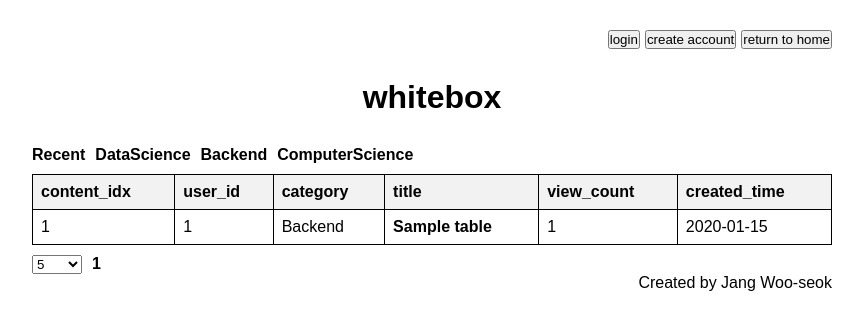
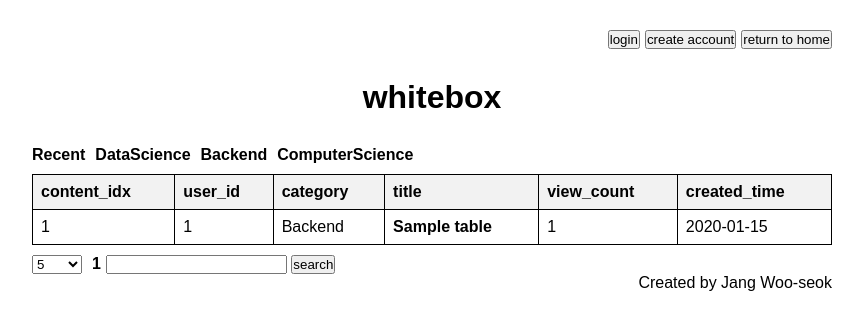
Before and after one commit to applesaltsky/whitebox, a FastAPI app: page / in a window 1280 px wide. Shown: the top 330 px of the page, without its empty margins (208-1071 px from the left). Run offline with FastAPI, Linux system fonts and the light colour scheme; data comes from the database, SQL or seed files in the repository; tables that the repository leaves empty hold one stand-in row (values such as "Sample post"); parts of the project's set-up code (start-up, migrations or seed data) failed here and were passed over.

Commit message:
ADD SEARCH

```diff
--- a/app.py
+++ b/app.py
@@ -55,7 +55,8 @@ if empty_user_db:
                     user_password_question = admin_user_info['user_password_question'],
                     user_password_answer = admin_user_info['user_password_answer'],
                     created_time=datetime.now(),
-                    previlage='admin')
+                    previlage='admin',
+                    encrypter=encrypter)
 
 
 
@@ -191,7 +192,8 @@ async def request_counter_middleware(request:Request, call_next):
 def home_handler(session_id:str = Cookie(default='-'),
                  category:str|None=Query(default=None),
                  page:int=Query(default=1),
-                 row_cnt:int=Query(default=5)
+                 row_cnt:int=Query(default=5),
+                 search_pattern:str|None=Query(default=None)
                  ):
     template = 'home.html'
     with open(Path(config.PATH_TEMPLATES,template),'rt',encoding='utf-8') as f:
@@ -201,17 +203,16 @@ def home_handler(session_id:str = Cookie(default='-'),
 
     content_list = db_controller.get_content_list(category=category,
                                                   page=page,
-                                                  row_cnt=row_cnt
+                                                  row_cnt=row_cnt,
+                                                  search_pattern=search_pattern
                                                   )
 
     category_idx = db_controller.get_category_idx_with_category(category)
     content_count = db_controller.get_content_count(category_idx=category_idx)
-
     page_list = []
     for i in range(config.max_page_count):
         if i * row_cnt < content_count:
             page_list.append(i+1)
-
     category_list = db_controller.get_category_list()
 
     body = jinja2.Template(body).render(**{"content_list":content_list,
@@ -580,7 +581,7 @@ def handle_edit_user_request(session_id:str = Cookie(default='-'),
                               ):
 
     user_info_in_session = session_controller.get_session(session_id)
-    user_info_in_db = db_controller.get_user_with_id_password(user_id,user_password)
+    user_info_in_db = db_controller.get_user_with_id_password(user_id,user_password,encrypter)
 
     if not checker.is_same_user_info_db_and_session(user_info_in_db,user_info_in_session):
         error_message = 'password confirm failed. please, check your input.'
@@ -610,7 +611,8 @@ def handle_edit_user_request(session_id:str = Cookie(default='-'),
                               user_id_new,
                               user_password_new,
                               user_password_question,
-                              user_password_answer)
+                              user_password_answer,
+                              encrypter)
 
     #update session
     session_controller.delete_session(session_id)
@@ -665,7 +667,7 @@ def serve_user_login_form(error_message:str = Query(default=' ')):
 
 @app.post('/login')
 def user_login_requests_handler(user_id:str=Form(default='-'),user_password:str=Form(default='-')):
-    user_info = db_controller.get_user_with_id_password(user_id,user_password)
+    user_info = db_controller.get_user_with_id_password(user_id,user_password,encrypter)
     is_valid_user_info = checker.is_valid_user_info(user_info)
     if not is_valid_user_info:
         status_code = 303
--- a/db_control.py
+++ b/db_control.py
@@ -96,19 +96,24 @@ class DBController(db_control_sql):
 
     def get_content_count(self,category_idx:str)->int:
         SQL = self.SQL_GET_CONTENT_COUNT.render(**{"category_idx":category_idx})
+        print('get content_count sql', SQL)
         with sqlite3.connect(str(self.db_path)) as conn:
             cursor = conn.cursor()
             for i in cursor.execute(SQL):
                 return i[0]
 
-    def get_content_list(self,category:str=None,page:int|None=None,row_cnt:int|None=None)->list[dict]:
+    def get_content_list(self,category:str=None,
+                         page:int|None=None,
+                         row_cnt:int|None=None,
+                         search_pattern:str|None=None
+                        )->list[dict]:
         '''
         page 1 / row cnt 5  -> get 1,2,3,4,5
         page 3 / row cnt 10 -> get 21~30
         '''
         start_cnt = (page-1)*row_cnt + 1
         end_cnt = page*row_cnt
-        SQL = self.SQL_GET_CONTENT_LIST.render(**{'limit':end_cnt,'category':category})
+        SQL = self.SQL_GET_CONTENT_LIST.render(**{'limit':end_cnt,'category':category,'search_pattern':search_pattern})
         with sqlite3.connect(str(self.db_path)) as conn:
             cursor = conn.cursor()
             rst = []
@@ -297,13 +302,14 @@ class DBController(db_control_sql):
                     user_id:str,
                     user_password:str,
                     user_password_question:str,
-                    user_password_answer:str):
+                    user_password_answer:str,
+                    encrypter):
         SQL = self.SQL_UPDATE_USER
         with sqlite3.connect(str(self.db_path)) as conn:
             cursor = conn.cursor()
             cursor.execute(SQL,(
                                 user_id,
-                                user_password,
+                                encrypter.encrypt(user_password),
                                 user_password_question,
                                 user_password_answer,
                                 user_idx,
@@ -602,6 +608,6 @@ class DBController(db_control_sql):
         with sqlite3.connect(str(self.db_path)) as conn:
             cursor = conn.cursor()
             for category_idx in cursor.execute(SQL):
-                rtn = category_idx
+                rtn = category_idx[0]
                 break
         return rtn
--- a/templates/home.html
+++ b/templates/home.html
@@ -136,6 +136,9 @@
                         {% if category %}
                             <input style="display:none" type="text" name = "category" value="{{category}}"></input>
                         {% endif %}
+                        {% if search_pattern %}
+                            <input style="display:none" type="text" name = "search_pattern" value="{{search_pattern}}"></input>
+                        {% endif %}
                         <input style="display:none" type="text" name = "page" value="{{page}}"></input>
                         <select id="row_cnt_select" name="row_cnt">
                             {% for row_cnt_option in row_cnt_list %}
@@ -154,13 +157,25 @@
                 <div id="page_select">
                     {% for page_select in page_list %}
                         {% if category %}
+                            {% if search_pattern %}
+                            <a href="/?category={{category}}&search_pattern={{search_pattern}}&page={{page_select}}&row_cnt={{row_cnt}}">
+                            {% else %}
                             <a href="/?category={{category}}&page={{page_select}}&row_cnt={{row_cnt}}">
+                            {% endif %}
+                        {% elif search_pattern %}
+                            <a href="/?search_pattern={{search_pattern}}&page={{page_select}}&row_cnt={{row_cnt}}">
                         {% else %}
                             <a href="/?page={{page_select}}&row_cnt={{row_cnt}}">
                         {% endif %}
                                 {{page_select}}
                             </a>
                     {% endfor %}
+                </div>
+                <div id="search_pattern_input">
+                    <form action="/" method="get">
+                        <input type="text" name="search_pattern"></input>
+                        <button type="submit">search</button>
+                    </form>
                 </div>
             </div>
             <div id="created_by">
--- a/templates/user_edit.html
+++ b/templates/user_edit.html
@@ -56,7 +56,7 @@
                             NEW PASSWORD
                         </div>
                         <div class='user_input_form_input'>
-                            <input type="password" id="user_password_new" name="user_password_new" value="{{user_info['user_password']}}" required></input>
+                            <input type="password" id="user_password_new" name="user_password_new" required></input>
                         </div>
                     </div>
                     <div class='user_input_form'>
@@ -64,7 +64,7 @@
                             NEW PASSWORD CONFIRM
                         </div>
                         <div class='user_input_form_input'>
-                            <input type="password" id="user_password_new" name="user_password_new_confirm" value="{{user_info['user_password']}}" required></input>
+                            <input type="password" id="user_password_new_confim" name="user_password_new_confirm" required></input>
                         </div>
                     </div>
                     <div class='user_input_form'>
--- a/to_do.txt
+++ b/to_do.txt
@@ -1,6 +1,6 @@
 1. make admin pannel -> done
 2. make created by -> done
-3. make search content
+3. make search content -> gogo
 4. make finder password -> done
 4.1 make change password -> done
 5. make content table index -> done
@@ -10,4 +10,4 @@
 9. make logging db -> done
 10. make english japanese chinese translation
 11. adjust html for mobile
-12. password security -> gogo
+12. password security -> done
```
Also changed, not shown: db_control_sql.py (+9 -8 lines), requirements.txt (+20 -0 lines), 1 other file.
